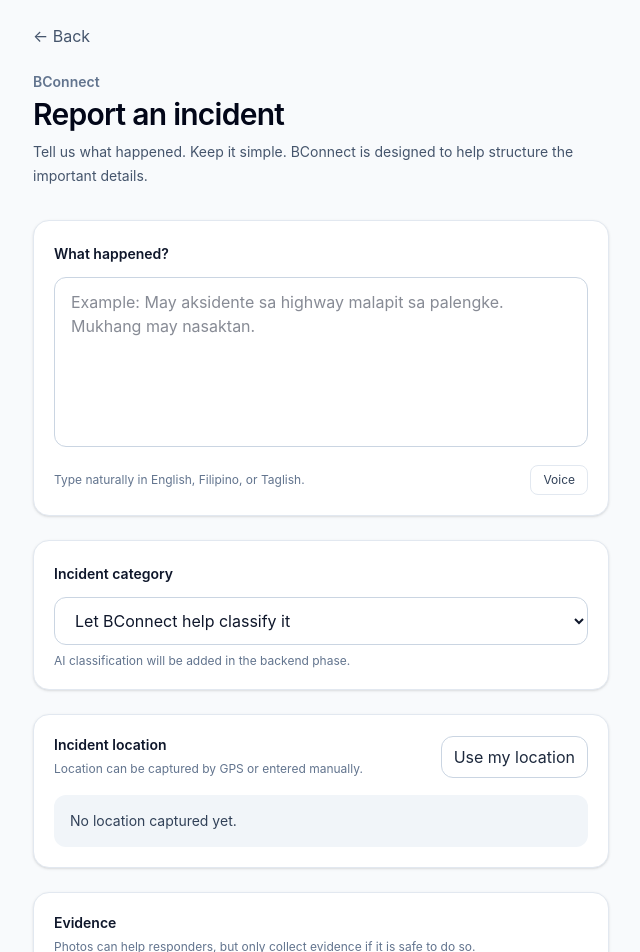
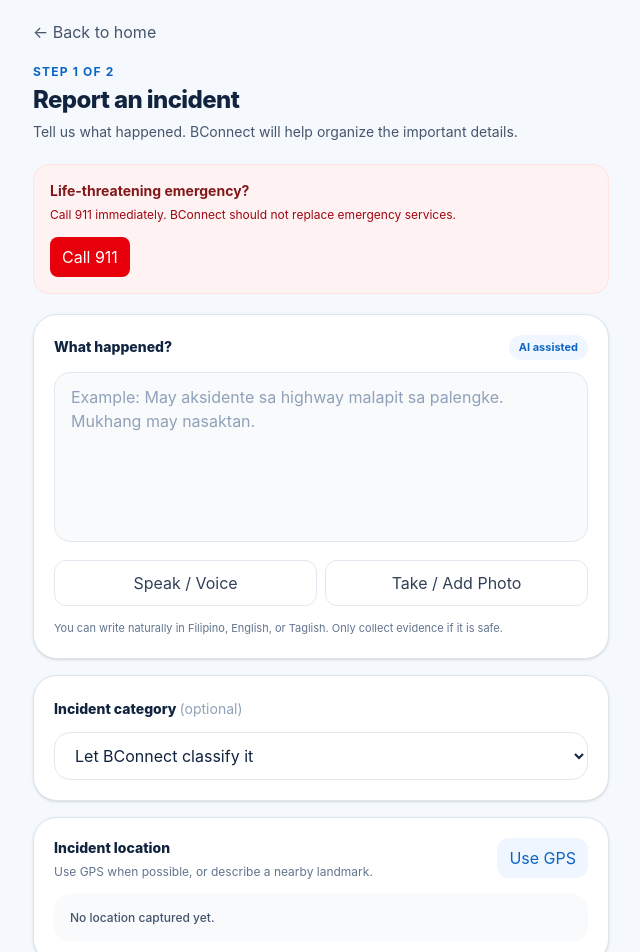
Before and after one commit to a3bcruz-jpg/BConnect, a Next.js app: page /resident/report in a window 1280 px wide. Shown: the top 952 px of the page, without its empty margins (319-959 px from the left). Built offline with nearby package versions, Linux system fonts and the light colour scheme.

Commit message:
feat: improve resident incident reporting UX

```diff
--- a/src/app/resident/report/page.tsx
+++ b/src/app/resident/report/page.tsx
@@ -1,101 +1,74 @@
 'use client';
 
+import Link from 'next/link';
 import { FormEvent, useState } from 'react';
-import Link from 'next/link';
 
-const categories = ['Fire', 'Accident', 'Medical', 'Flood', 'Landslide', 'Earthquake', 'Crime / Safety', 'Missing Person', 'Road Hazard', 'Infrastructure', 'Other'];
+const categories = ['Accident', 'Fire', 'Medical', 'Crime / Safety', 'Flood', 'Landslide', 'Earthquake', 'Missing Person', 'Hazard', 'Infrastructure', 'Other'];
 
 export default function ReportIncidentPage() {
   const [description, setDescription] = useState('');
   const [category, setCategory] = useState('');
-  const [submitted, setSubmitted] = useState(false);
   const [locationReady, setLocationReady] = useState(false);
+  const [step, setStep] = useState<'report' | 'review' | 'submitted'>('report');
 
   function handleSubmit(event: FormEvent<HTMLFormElement>) {
     event.preventDefault();
     if (!description.trim()) return;
-    setSubmitted(true);
+    setStep('review');
   }
 
-  if (submitted) {
-    return (
-      <main className="min-h-screen bg-slate-50 px-4 py-10 sm:px-6">
-        <div className="mx-auto max-w-xl">
-          <div className="rounded-3xl border border-slate-200 bg-white p-8 shadow-sm">
-            <div className="flex h-12 w-12 items-center justify-center rounded-2xl bg-slate-950 text-lg font-semibold text-white">✓</div>
-            <p className="mt-6 text-sm font-semibold text-slate-500">BConnect</p>
-            <h1 className="mt-2 text-3xl font-semibold tracking-tight">Report submitted</h1>
-            <p className="mt-3 text-sm leading-6 text-slate-600">Your report has been prepared for barangay review. AI analysis and official verification will happen in the connected backend.</p>
-            <div className="mt-6 rounded-2xl bg-slate-50 p-4">
-              <p className="text-xs font-semibold uppercase tracking-wide text-slate-500">Reference</p>
-              <p className="mt-1 font-mono text-sm text-slate-900">BC-DEMO-00124</p>
-            </div>
-            <div className="mt-6 flex gap-3">
-              <Link href="/resident" className="rounded-xl bg-slate-950 px-4 py-2.5 text-sm font-semibold text-white">Back home</Link>
-              <Link href="/resident/reports/BC-DEMO-00124" className="rounded-xl border border-slate-300 px-4 py-2.5 text-sm font-semibold text-slate-800">Track report</Link>
-            </div>
-          </div>
+  if (step === 'submitted') return (
+    <main className="min-h-screen bg-[#f5f8fc] px-4 py-8 sm:px-6">
+      <div className="mx-auto max-w-lg pt-8">
+        <div className="rounded-3xl border border-[#dce6f0] bg-white p-7 text-center shadow-sm sm:p-10">
+          <div className="mx-auto flex h-16 w-16 items-center justify-center rounded-full bg-emerald-50 text-3xl font-bold text-emerald-600">✓</div>
+          <p className="mt-6 text-xs font-bold uppercase tracking-widest text-[#0b66c3]">BConnect</p>
+          <h1 className="mt-2 text-2xl font-extrabold tracking-tight">Report submitted</h1>
+          <p className="mt-2 text-sm leading-6 text-slate-600">Your report has been received and is ready for barangay verification.</p>
+          <div className="mt-6 rounded-2xl bg-[#f5f8fc] p-4 text-left"><p className="text-[11px] font-bold uppercase tracking-wide text-slate-500">Incident reference</p><p className="mt-1 font-mono text-sm font-bold text-[#10233f]">BC-2026-000125</p></div>
+          <div className="mt-6 grid gap-3 sm:grid-cols-2"><Link href="/resident/reports/BC-2026-000125" className="rounded-xl bg-[#0b66c3] px-4 py-3 text-sm font-bold text-white">Track report</Link><Link href="/resident" className="rounded-xl border border-slate-200 px-4 py-3 text-sm font-bold text-slate-700">Back home</Link></div>
         </div>
-      </main>
-    );
-  }
+      </div>
+    </main>
+  );
+
+  if (step === 'review') return (
+    <main className="min-h-screen bg-[#f5f8fc] px-4 py-5 sm:px-6">
+      <div className="mx-auto max-w-xl">
+        <button onClick={() => setStep('report')} className="text-sm font-bold text-slate-600 hover:text-[#0b66c3]">← Edit report</button>
+        <div className="mt-5"><p className="text-xs font-bold uppercase tracking-widest text-[#0b66c3]">Step 2 of 2</p><h1 className="mt-1 text-2xl font-extrabold tracking-tight">Review report</h1><p className="mt-1 text-sm text-slate-600">Check the details before sending them to your barangay.</p></div>
+        <section className="mt-6 space-y-3 rounded-3xl border border-[#dce6f0] bg-white p-5 shadow-sm">
+          <div><p className="text-[11px] font-bold uppercase tracking-wide text-slate-500">Incident</p><p className="mt-1 text-sm font-bold">{category || 'To be classified by BConnect'}</p></div>
+          <div className="border-t border-slate-100 pt-4"><p className="text-[11px] font-bold uppercase tracking-wide text-slate-500">Description</p><p className="mt-1 text-sm leading-6 text-slate-700">{description}</p></div>
+          <div className="border-t border-slate-100 pt-4"><p className="text-[11px] font-bold uppercase tracking-wide text-slate-500">Location</p><p className="mt-1 text-sm font-semibold">{locationReady ? 'Current location captured' : 'Location not captured'}</p></div>
+          <div className="border-t border-slate-100 pt-4"><p className="text-[11px] font-bold uppercase tracking-wide text-slate-500">AI recommendation</p><div className="mt-2 rounded-xl bg-amber-50 p-3 text-sm text-amber-900">Potential priority will be assessed from the incident details. A barangay official makes the final priority decision.</div></div>
+        </section>
+        <button onClick={() => setStep('submitted')} className="mt-5 w-full rounded-2xl bg-[#0b66c3] px-5 py-4 text-sm font-extrabold text-white shadow-sm hover:bg-[#084d91]">SUBMIT REPORT</button>
+      </div>
+    </main>
+  );
 
   return (
-    <main className="min-h-screen bg-slate-50 px-4 py-6 sm:px-6">
+    <main className="min-h-screen bg-[#f5f8fc] px-4 py-5 sm:px-6">
       <div className="mx-auto max-w-xl">
-        <Link href="/resident" className="text-sm font-medium text-slate-600 hover:text-slate-900">← Back</Link>
-        <div className="mt-6">
-          <p className="text-sm font-semibold text-slate-500">BConnect</p>
-          <h1 className="mt-1 text-3xl font-semibold tracking-tight text-slate-950">Report an incident</h1>
-          <p className="mt-2 text-sm leading-6 text-slate-600">Tell us what happened. Keep it simple. BConnect is designed to help structure the important details.</p>
-        </div>
+        <Link href="/resident" className="text-sm font-bold text-slate-600 hover:text-[#0b66c3]">← Back to home</Link>
+        <div className="mt-5"><p className="text-xs font-bold uppercase tracking-widest text-[#0b66c3]">Step 1 of 2</p><h1 className="mt-1 text-2xl font-extrabold tracking-tight">Report an incident</h1><p className="mt-1 text-sm leading-6 text-slate-600">Tell us what happened. BConnect will help organize the important details.</p></div>
 
-        <form onSubmit={handleSubmit} className="mt-8 space-y-6">
-          <section className="rounded-2xl border border-slate-200 bg-white p-5 shadow-sm">
-            <label htmlFor="description" className="text-sm font-semibold text-slate-900">What happened?</label>
-            <textarea
-              id="description"
-              value={description}
-              onChange={(event) => setDescription(event.target.value)}
-              placeholder="Example: May aksidente sa highway malapit sa palengke. Mukhang may nasaktan."
-              rows={6}
-              className="mt-3 w-full resize-none rounded-xl border border-slate-300 px-4 py-3 text-sm text-slate-900 outline-none transition focus:border-slate-950 focus:ring-2 focus:ring-slate-200"
-            />
-            <div className="mt-3 flex items-center justify-between text-xs text-slate-500">
-              <span>Type naturally in English, Filipino, or Taglish.</span>
-              <button type="button" className="rounded-lg border border-slate-200 px-3 py-1.5 font-semibold text-slate-700">Voice</button>
-            </div>
+        <div className="mt-5 rounded-2xl border border-red-100 bg-red-50 p-4"><p className="text-sm font-bold text-red-900">Life-threatening emergency?</p><p className="mt-1 text-xs leading-5 text-red-800">Call 911 immediately. BConnect should not replace emergency services.</p><a href="tel:911" className="mt-3 inline-flex rounded-lg bg-red-600 px-3 py-2 text-xs font-bold text-white">Call 911</a></div>
+
+        <form onSubmit={handleSubmit} className="mt-5 space-y-4">
+          <section className="rounded-3xl border border-[#dce6f0] bg-white p-5 shadow-sm">
+            <div className="flex items-center justify-between"><label htmlFor="description" className="text-sm font-extrabold">What happened?</label><span className="rounded-full bg-blue-50 px-2.5 py-1 text-[11px] font-bold text-[#0b66c3]">AI assisted</span></div>
+            <textarea id="description" value={description} onChange={(e) => setDescription(e.target.value)} rows={6} placeholder="Example: May aksidente sa highway malapit sa palengke. Mukhang may nasaktan." className="mt-3 w-full resize-none rounded-2xl border border-slate-200 bg-slate-50 px-4 py-3 text-sm leading-6 outline-none transition placeholder:text-slate-400 focus:border-[#0b66c3] focus:bg-white focus:ring-4 focus:ring-blue-50" />
+            <div className="mt-3 grid grid-cols-2 gap-2"><button type="button" className="rounded-xl border border-slate-200 bg-white px-3 py-2.5 text-xs font-bold text-slate-700 hover:border-blue-200">Speak / Voice</button><button type="button" className="rounded-xl border border-slate-200 bg-white px-3 py-2.5 text-xs font-bold text-slate-700 hover:border-blue-200">Take / Add Photo</button></div>
+            <p className="mt-3 text-[11px] leading-5 text-slate-500">You can write naturally in Filipino, English, or Taglish. Only collect evidence if it is safe.</p>
           </section>
 
-          <section className="rounded-2xl border border-slate-200 bg-white p-5 shadow-sm">
-            <label htmlFor="category" className="text-sm font-semibold text-slate-900">Incident category</label>
-            <select id="category" value={category} onChange={(event) => setCategory(event.target.value)} className="mt-3 w-full rounded-xl border border-slate-300 bg-white px-4 py-3 text-sm text-slate-900 outline-none focus:border-slate-950">
-              <option value="">Let BConnect help classify it</option>
-              {categories.map((item) => <option key={item} value={item}>{item}</option>)}
-            </select>
-            <p className="mt-2 text-xs text-slate-500">AI classification will be added in the backend phase.</p>
-          </section>
+          <section className="rounded-3xl border border-[#dce6f0] bg-white p-5 shadow-sm"><label htmlFor="category" className="text-sm font-extrabold">Incident category <span className="font-normal text-slate-400">(optional)</span></label><select id="category" value={category} onChange={(e) => setCategory(e.target.value)} className="mt-3 w-full rounded-2xl border border-slate-200 bg-white px-4 py-3 text-sm outline-none focus:border-[#0b66c3]"><option value="">Let BConnect classify it</option>{categories.map((item) => <option key={item}>{item}</option>)}</select></section>
 
-          <section className="rounded-2xl border border-slate-200 bg-white p-5 shadow-sm">
-            <div className="flex items-center justify-between gap-4">
-              <div>
-                <p className="text-sm font-semibold text-slate-900">Incident location</p>
-                <p className="mt-1 text-xs leading-5 text-slate-500">Location can be captured by GPS or entered manually.</p>
-              </div>
-              <button type="button" onClick={() => setLocationReady((value) => !value)} className="rounded-xl border border-slate-300 px-3 py-2 text-xs font-semibold text-slate-800">{locationReady ? 'Location ready' : 'Use my location'}</button>
-            </div>
-            <div className="mt-4 rounded-xl bg-slate-100 p-4 text-sm text-slate-700">{locationReady ? 'Demo location captured. Real GPS integration will be connected to the backend.' : 'No location captured yet.'}</div>
-          </section>
+          <section className="rounded-3xl border border-[#dce6f0] bg-white p-5 shadow-sm"><div className="flex items-start justify-between gap-4"><div><p className="text-sm font-extrabold">Incident location</p><p className="mt-1 text-xs leading-5 text-slate-500">Use GPS when possible, or describe a nearby landmark.</p></div><button type="button" onClick={() => setLocationReady(true)} className="shrink-0 rounded-xl bg-blue-50 px-3 py-2 text-xs font-bold text-[#0b66c3]">{locationReady ? 'Location ready' : 'Use GPS'}</button></div><div className="mt-3 rounded-2xl bg-slate-50 p-4 text-xs font-medium text-slate-600">{locationReady ? 'Current location captured. You can review it before submitting.' : 'No location captured yet.'}</div></section>
 
-          <section className="rounded-2xl border border-slate-200 bg-white p-5 shadow-sm">
-            <p className="text-sm font-semibold text-slate-900">Evidence</p>
-            <p className="mt-1 text-xs leading-5 text-slate-500">Photos can help responders, but only collect evidence if it is safe to do so.</p>
-            <button type="button" className="mt-4 rounded-xl border border-slate-300 px-4 py-2.5 text-sm font-semibold text-slate-800">Add photo</button>
-          </section>
-
-          <button type="submit" disabled={!description.trim()} className="w-full rounded-xl bg-slate-950 px-5 py-3.5 text-sm font-semibold text-white transition hover:bg-slate-800 disabled:cursor-not-allowed disabled:opacity-40">
-            Continue to review
-          </button>
+          <button type="submit" disabled={!description.trim()} className="w-full rounded-2xl bg-[#0b66c3] px-5 py-4 text-sm font-extrabold text-white shadow-sm transition hover:bg-[#084d91] disabled:cursor-not-allowed disabled:opacity-40">CONTINUE TO REVIEW</button>
         </form>
       </div>
     </main>
```
